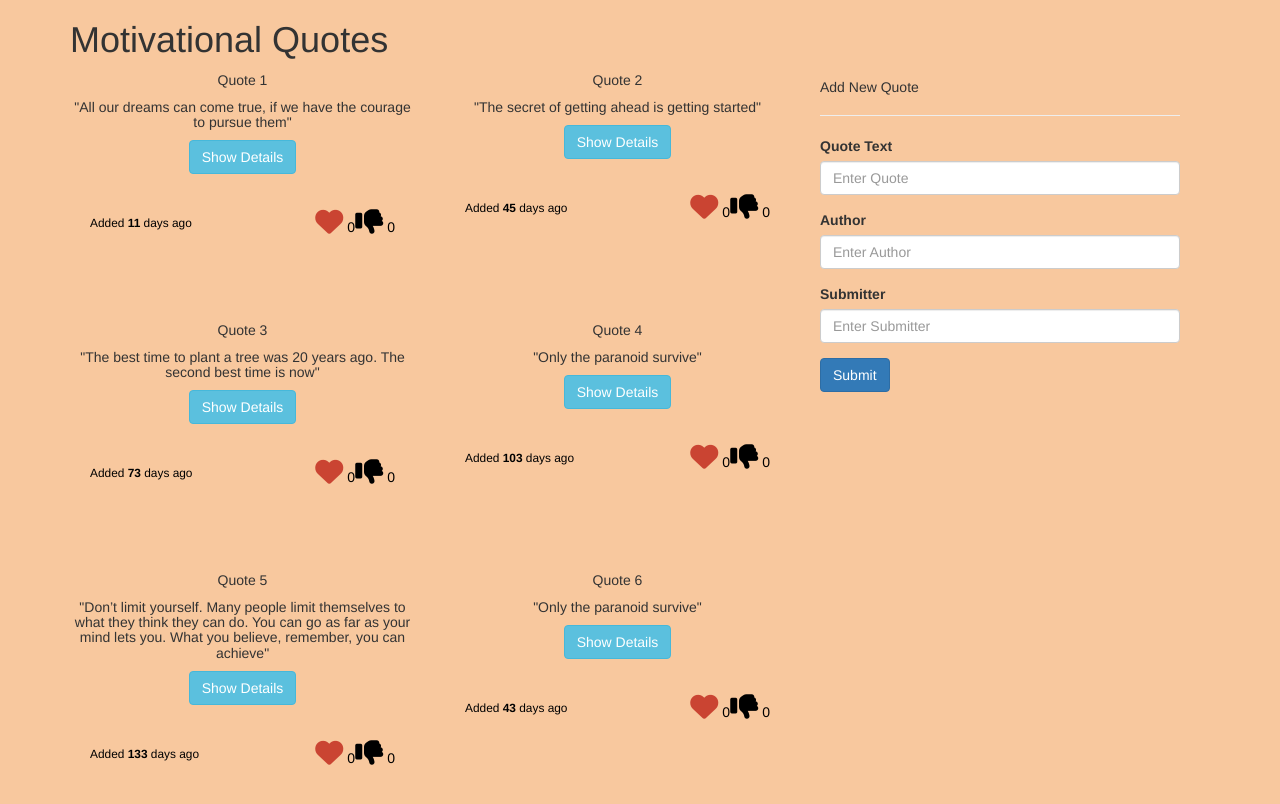
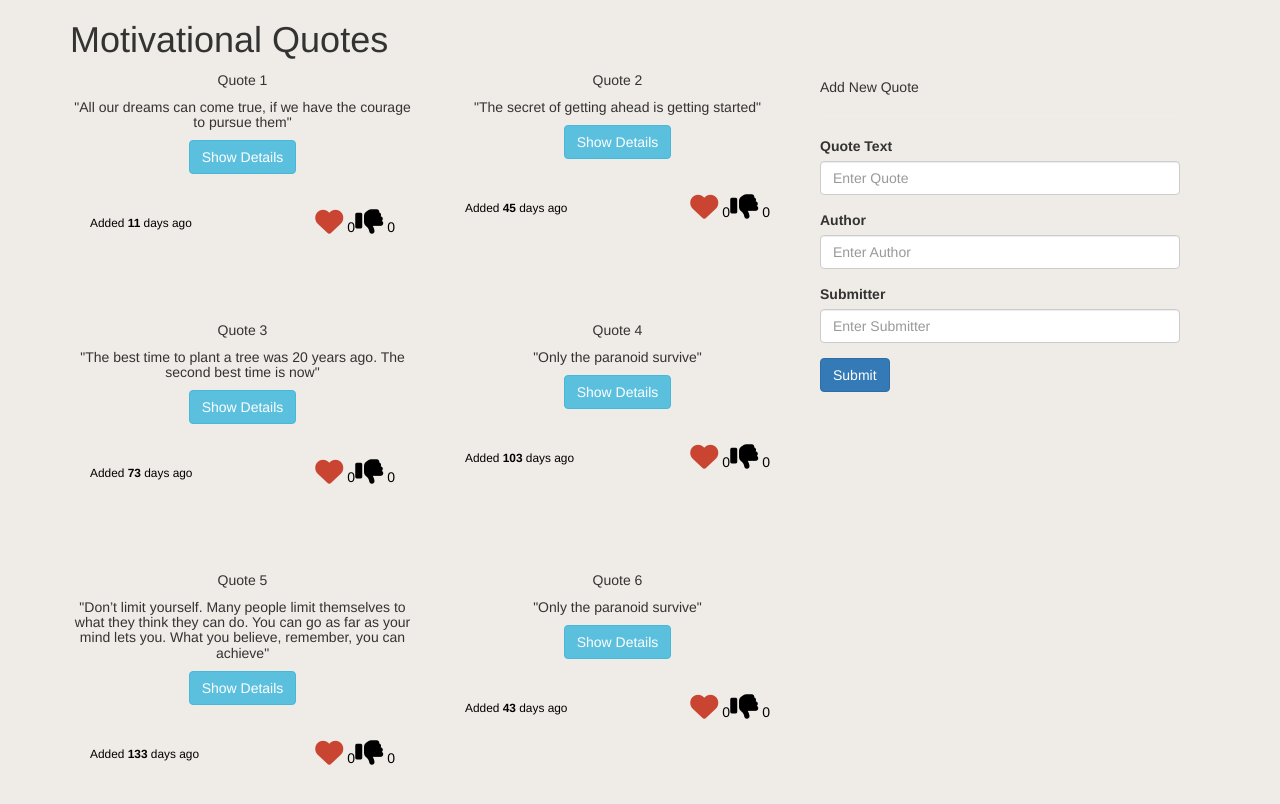
Before and after one commit to Washikokevv27/Dairy, an Angular app: page / in a window 1280 px wide. Shown: the top 804 px of the page. Built offline with nearby package versions, Linux system fonts and the light colour scheme.

Commit message:
changed the background color

```diff
--- a/src/styles.css
+++ b/src/styles.css
@@ -2,5 +2,5 @@
 
 
 body{
-    background-color:rgba(244, 165, 96, 0.603);
+    background-color:rgba(230, 222, 215, 0.603);
 }
```
